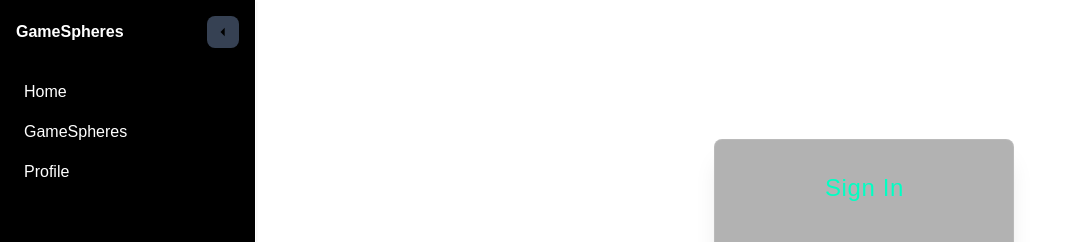
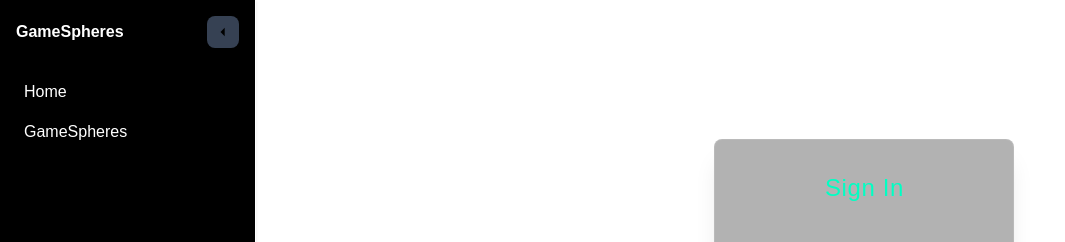
Before and after one commit to SDProject2025/game-spheres, a Next.js app: page /auth in a window 1280 px wide. Shown: the top 242 px of the page, without its empty margins (0-1065 px from the left). Built offline with nearby package versions, Linux system fonts and the light colour scheme.

Commit message:
refactor(profile): move profile link to user menu
Moved the profile nav link to the user menu

```diff
--- a/src/components/Sidebar.tsx
+++ b/src/components/Sidebar.tsx
@@ -16,7 +16,6 @@ export default function Sidebar() {
   const navItems = [
     { name: "Home", href: "/home" },
     { name: "GameSpheres", href: "/gamespheres" },
-    { name: "Profile", href: "/profile" },
   ];
 
   return (
```
